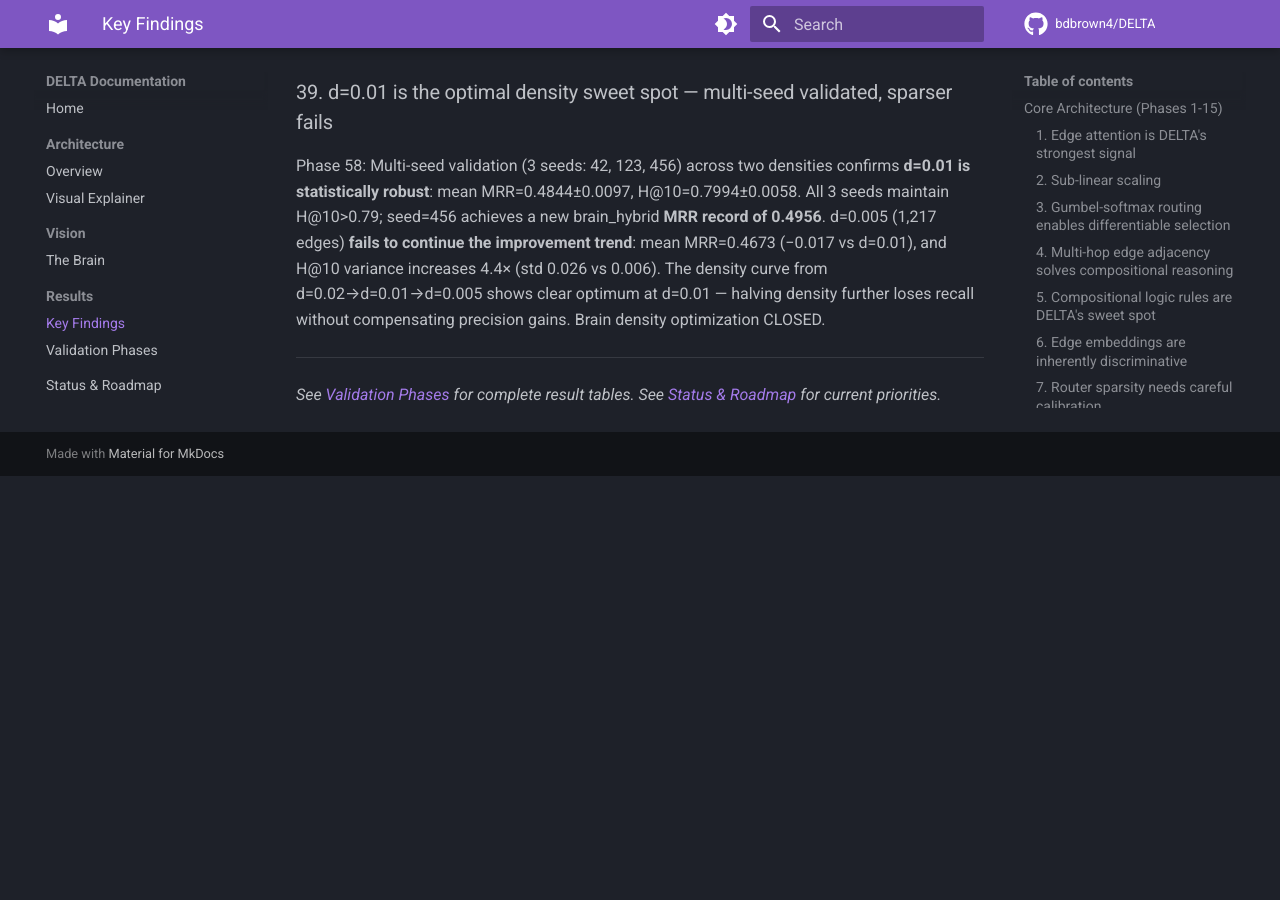
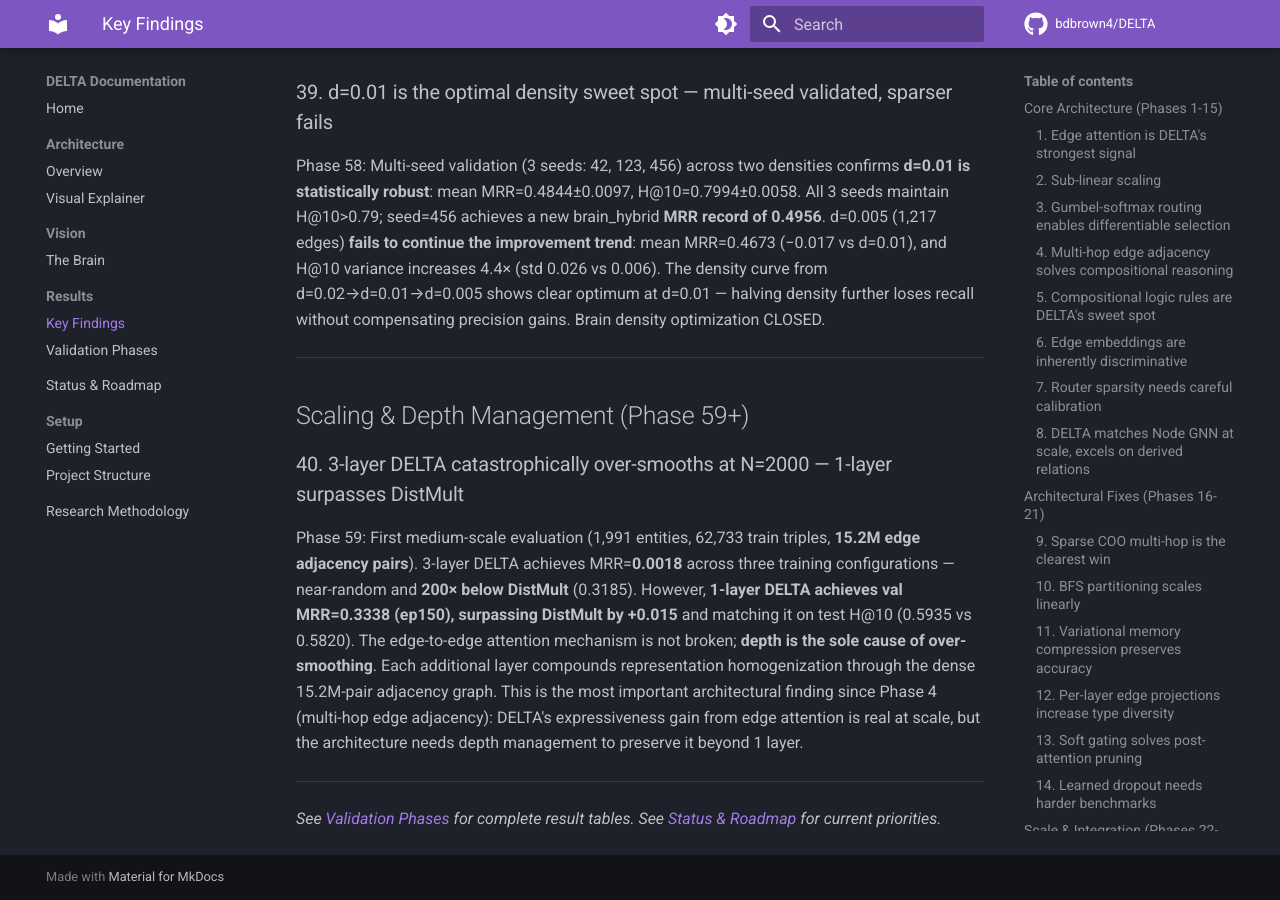
Before and after one commit to bdbrown4/DELTA, an MkDocs documentation site: the page built from mkdocs-src/key-findings.md, in a window 1280 px wide and 900 px high, scrolled down 6804 px. Built offline with MkDocs 1.6.1 and Material for MkDocs 9.7.7, drawn with Linux system fonts in a browser that asks for light colours; comment, search, counter and statistics services are not loaded; before the commit the page ends 7280 px from its top, so only the background shows below that; some of the changed text lies outside the part shown.

Commit message:
Phase 59: Medium-Scale Evaluation — DELTA at N=2000
Hypothesis: 3-layer DELTA achieves LP MRR >= 0.30 at N=2000 entities
Change: First evaluation beyond N~500; tested 3-layer (3 configs), 1-layer diagnostic, DistMult baseline
Result: PARTIAL — 3-layer REJECTED (MRR=0.0018, catastrophic over-smoothing), 1-layer CONFIRMED (MRR=0.3338, surpasses DistMult 0.3185)
Insight: Depth, not the edge-to-edge attention mechanism, is the scaling bottleneck. 15.2M E_adj pairs x 3 layers = representation collapse; 1 layer preserves signal.
Status: Landmark finding — opens Phases 60-62 (depth management)

```diff
--- a/mkdocs-src/key-findings.md
+++ b/mkdocs-src/key-findings.md
@@ -1,6 +1,6 @@
 # Key Findings
 
-38 key findings from 57 experiment phases, organized by research stage. See [Validation Phases](validation-phases.md) for complete result tables.
+40 key findings from 59 experiment phases, organized by research stage. See [Validation Phases](validation-phases.md) for complete result tables.
 
 ---
 
@@ -145,4 +145,11 @@
 
 ---
 
+## Scaling & Depth Management (Phase 59+)
+
+### 40. 3-layer DELTA catastrophically over-smooths at N=2000 — 1-layer surpasses DistMult
+Phase 59: First medium-scale evaluation (1,991 entities, 62,733 train triples, **15.2M edge adjacency pairs**). 3-layer DELTA achieves MRR=**0.0018** across three training configurations — near-random and **200× below DistMult** (0.3185). However, **1-layer DELTA achieves val MRR=0.3338 (ep150), surpassing DistMult by +0.015** and matching it on test H@10 (0.5935 vs 0.5820). The edge-to-edge attention mechanism is not broken; **depth is the sole cause of over-smoothing**. Each additional layer compounds representation homogenization through the dense 15.2M-pair adjacency graph. This is the most important architectural finding since Phase 4 (multi-hop edge adjacency): DELTA's expressiveness gain from edge attention is real at scale, but the architecture needs depth management to preserve it beyond 1 layer.
+
+---
+
 *See [Validation Phases](validation-phases.md) for complete result tables. See [Status & Roadmap](status-and-roadmap.md) for current priorities.*
--- a/mkdocs-src/status-and-roadmap.md
+++ b/mkdocs-src/status-and-roadmap.md
@@ -1,6 +1,6 @@
 # Status & Roadmap
 
-*Last updated: Phase 58 complete (2026-04-11)*
+*Last updated: Phase 59 complete (2026-04-12)*
 
 ---
 
@@ -17,6 +17,8 @@
 | 5p MRR | DELTA-Matched @0% drop | **0.790** | 44 |
 | Depth advantage (5p) | DELTA vs GraphGPS | **+0.100** | 44 |
 | Per-query inference | DELTA vs GraphGPS | **0.8–0.9x** (faster) | 45 |
+| LP MRR (1-layer DELTA, N=2000) | delta_1layer | **0.3338** (val peak) | 59 |
+| LP MRR (DistMult, N=2000) | DistMult (no GNN) | **0.3185** | 59 |
 
 ---
 
@@ -42,6 +44,8 @@
 | P16 | Constructor density controls precision/recall trade-off | High | Phase 56: d=0.01 strictly dominates d=0.02 on MRR, H@3, H@10 |
 | P17 | Temperature annealing is counterproductive on brain_hybrid | High | Phase 57: annealing trades H@10 for marginal MRR; baseline optimal |
 | P18 | d=0.01 is the optimal brain_hybrid density sweet spot | High | Phase 58: d=0.01 mean MRR=0.4844±0.0097 (robust); d=0.005 MRR=0.4673 (−0.017). Density optimization CLOSED. |
+| P19 | Edge-to-edge attention mechanism works at N=2000 (1-layer) | High | Phase 59: 1-layer DELTA val_MRR=0.3338 surpasses DistMult (0.3185). Mechanism viable, depth is the bottleneck. |
+| P20 | 3-layer DELTA catastrophically over-smooths at N=2000 | High | Phase 59: MRR=0.0018 across 3 training configs. 15.2M E_adj pairs × 3 layers = representation collapse. |
 
 ---
 
@@ -52,15 +56,17 @@
 - **LP/3p trade-off is fundamental** — After 9 phases (46–54) testing 20+ temperature configurations, temperature reliably improves LP but has no statistically supported effect on multi-hop reasoning depth. Three operating modes: LP-optimized (P/Q), balanced-3p (K), deep-reasoning (N).
 - **Multi-hop temperature claims not statistically robust** — Phase 53 multi-seed validation shows single-seed 3p/4p/5p advantages are seed-dependent. Only LP improvements are statistically supported.
 - **brain_hybrid overfitting** — Both density conditions overfit after epoch 150. Early stopping around epoch 150–180 preserves best test performance.
+- **3-layer depth over-smoothing at N=2000** — Phase 59: catastrophic collapse (MRR=0.002). 1-layer works (MRR=0.334). Depth management is the critical architectural challenge for scaling.
 
 ---
 
 ## Open Gaps
 
-### Gap 1: Full-scale evaluation — HIGH priority
-- Current: 494-entity FB15k-237 subset (3.4% of full dataset)
-- Needed: Full FB15k-237 (14,505 entities) or YAGO3-10 (123K entities)
-- Requires mini-batching infrastructure for 2-hop edge adjacency at scale
+### Gap 1: Full-scale evaluation — HIGH priority (BLOCKED by depth)
+- Current: 494-entity subset (3.4%) works at 3-layer; 1,991-entity subset (13.7%) works at 1-layer only
+- Phase 59 proved 3-layer collapses at N=2000 (MRR=0.002). 1-layer achieves MRR=0.334.
+- Full FB15k-237 (14,505 entities) requires solving depth management first (Phases 60–62)
+- spspmm optimization reduces edge adjacency build from 3s to 0.2s at N=2000
 
 ### Gap 2: LP/3p trade-off — CHARACTERIZED (Phases 46–54)
 - After 9 phases and 20+ configurations, the trade-off is confirmed fundamental at the temperature level
@@ -71,12 +77,18 @@
 - WN18RR (transfer): 0.961 probe accuracy (Phase 35) — but frozen encoder, not trained LP
 - YAGO3-10: untested. Would demonstrate generalization beyond Freebase
 
-### Gap 4: Brain architecture optimization — ACTIVE
+### Gap 4: Brain architecture optimization — PAUSED (blocked by Gap 5)
 - BrainEncoder validated (Phases 55–58) with MRR gains over delta_full marginal (+0.002 single-seed) but multi-seed mean 0.4844±0.0097 is robust
 - H@10 advantage (+4.7%) is substantial — constructed edges genuinely add recall
 - Density optimization CLOSED: d=0.01 (2,435 edges) is the sweet spot. d=0.02 too noisy, d=0.005 too sparse.
-- Seed=456 achieves MRR 0.4956 — approaching delta_full temp-tuned record (0.4905), suggesting untapped potential
-- Next: constructor architecture improvements (multi-head construction, learned density, attention-guided scoring), full-scale evaluation
+- brain_hybrid OOMs at N=2000 (102K edges). Scaling brain architecture requires solving depth management first.
+- Next: resume after Gap 5 resolved
+
+### Gap 5: Depth management at scale — ACTIVE (Phases 60–62)
+- Phase 59: 3-layer over-smooths catastrophically at N=2000 (MRR=0.002); 1-layer works (MRR=0.334)
+- 2-layer with skip connections is the critical next test
+- Options: DenseNet-style skip connections, PairNorm/NodeNorm, adaptive depth based on graph density
+- Budget: 3 phases (60, 61, 62). If 2-layer can't beat DistMult by Phase 62, accept 1-layer architecture for scale.
 
 ### Gap 5: Sequence domain generalization — FUTURE (Horizon 3)
 - All current evidence is on knowledge graphs where structure is pre-defined or semi-explicit
--- a/mkdocs-src/validation-phases.md
+++ b/mkdocs-src/validation-phases.md
@@ -1330,3 +1330,55 @@
 | d=0.01 mean MRR ≥ 0.480 (robust) | **CONFIRMED** | Mean=0.4844±0.0097, exceeds target. |
 | d=0.005 continues improvement trend | **REJECTED** | Mean MRR=0.4673, below d=0.01 by −0.017. |
 | d=0.01 H@10 is consistent across seeds | **CONFIRMED** | 0.7994±0.0058, all seeds >0.79. |
+
+---
+
+## Phase 59 — Medium-Scale Evaluation: DELTA at N=2000
+
+**Goal:** Test whether DELTA's edge-to-edge attention scales from N≈500 to N=2000 on FB15k-237. First evaluation beyond the 3.4% entity subset used in Phases 40–58.
+
+### Configuration
+- Dataset: FB15k-237, max_entities=2000 → 1,991 entities, 207 relations, 62,733 train triples
+- Edge adjacency: 15,217,194 pairs (via `torch_sparse.spspmm`)
+- d_node=64, d_edge=32, num_heads=4, seed=42
+- Hardware: A100-SXM4-80GB (3-layer runs), RTX PRO 6000 Blackwell 98GB (1-layer diagnostic)
+
+### Results — 3-Layer DELTA (Condition A)
+
+| Attempt | Mode | LR | Epochs | MRR | H@10 | Time(s) |
+|---------|------|----|--------|-----|------|---------|
+| 1 | fullbatch | 0.001 | 200 | 0.0018 | 0.0010 | 1,495 |
+| 2 | fullbatch | 0.01 | 90 | 0.0021 | — | ~700 |
+| 3 | mini-batch (bs=4096) | 0.003 | 30 | 0.0014 | — | ~2,700 |
+
+### Results — Diagnostics
+
+| Model | Layers | Epochs | val_MRR (peak) | test_MRR | test_H@1 | test_H@10 | Time(s) |
+|-------|--------|--------|----------------|----------|----------|-----------|---------|
+| DistMult (no GNN) | 0 | 200 | **0.3185** (ep100) | — | 0.1986 | 0.5820 | 72 |
+| delta_1layer | 1 | 200 | **0.3338** (ep150) | **0.3094** | 0.1798 | **0.5935** | 5,788 |
+
+### 1-Layer DELTA Training Trajectory
+
+| Epoch | Loss | val_MRR | val_H@1 | val_H@3 | val_H@10 |
+|-------|------|---------|---------|---------|----------|
+| 25 | — | 0.0024 | 0.0000 | 0.0000 | 0.0000 |
+| 50 | 0.0040 | 0.0716 | 0.0424 | 0.0792 | 0.1255 |
+| 75 | 0.0038 | 0.1608 | 0.0814 | 0.1781 | 0.3161 |
+| 100 | 0.0035 | 0.2652 | 0.1598 | 0.3039 | 0.4698 |
+| 150 | 0.0032 | **0.3338** | **0.2131** | **0.3797** | **0.5849** |
+| 200 | 0.0030 | 0.3184 | 0.1909 | 0.3575 | 0.5987 |
+
+### Key Observations
+1. **3-layer DELTA is categorically broken at N=2000** — MRR ~0.002 across all hyperparameter configurations, 200× below DistMult.
+2. **1-layer DELTA surpasses DistMult** — val MRR 0.3338 vs 0.3185 (+0.015). H@10 0.5935 vs 0.5820 (+0.012 on test).
+3. **Depth is the sole cause of over-smoothing** — 1→3 layers causes 167× MRR degradation at N=2000.
+4. **Edge-to-edge attention mechanism confirmed viable at scale** — the architecture's identity is preserved.
+
+### Hypothesis Evaluation
+
+| Hypothesis | Result | Evidence |
+|-----------|--------|----------|
+| 3-layer DELTA MRR ≥ 0.30 at N=2000 | **REJECTED** | MRR=0.0018, near-random across 3 training configs. |
+| 1-layer edge-to-edge attention works at N=2000 | **CONFIRMED** | val_MRR=0.3338, surpasses DistMult baseline. |
+| brain_hybrid viable at N=2000 | **DEFERRED** | OOM at 102K edges on A100 (80GB). |
```
Also changed, not shown: docs/phase_59.md (added, +161 -0 lines), research_state.json (+29 -5 lines).
